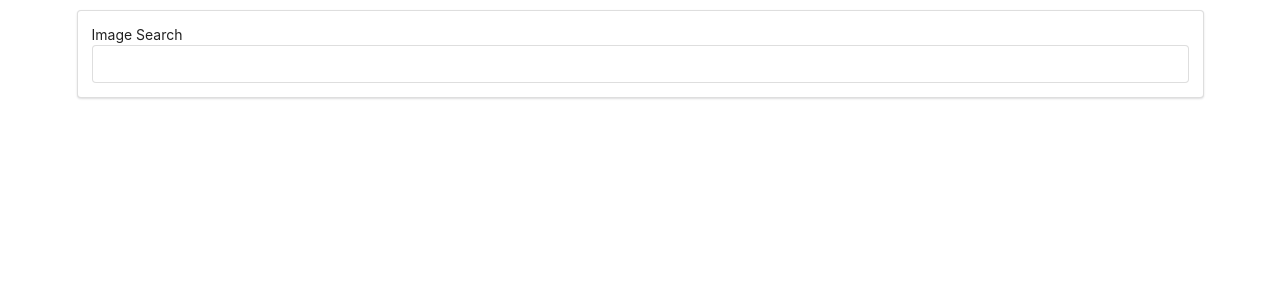
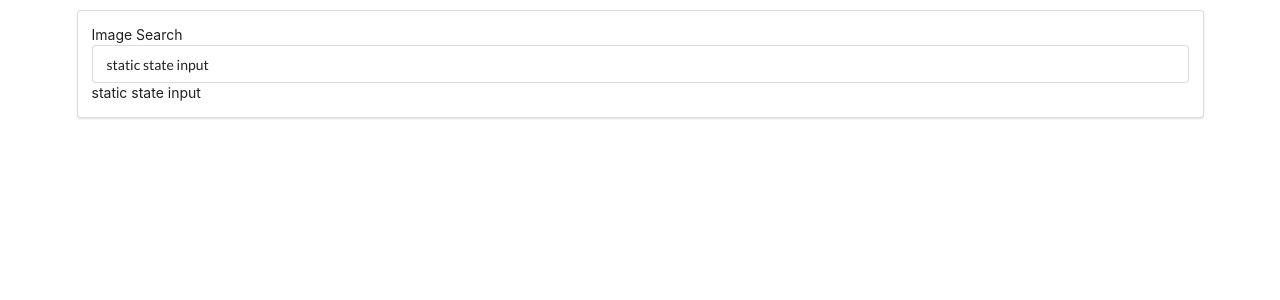
Before and after one commit to NickCelaya/Pics-Collage, a React (Create React App) app: page / in a window 1280 px wide. Shown: the top 300 px of the page. Built offline with nearby package versions, Linux system fonts and the light colour scheme.

Commit message:
Added onInputChange function the update state on user input

```diff
--- a/src/components/SearchBar.js
+++ b/src/components/SearchBar.js
@@ -1,14 +1,30 @@
 import React, { Component } from 'react';
 
 class SearchBar extends Component {
-	state = {};
+	state = {
+		userInput: 'static state input',
+	};
+
+	onInputChange = (event) => {
+		this.setState({
+			userInput: event.target.value,
+		});
+	};
+
 	render() {
+		console.log(this.state.userInput, 'state');
 		return (
 			<div className='ui segment'>
 				<form className='ui form'>
 					<label>Image Search</label>
-					<input className='field' type='text' />
+					<input
+						className='field'
+						type='text'
+						value={this.state.userInput}
+						onChange={this.onInputChange}
+					/>
 				</form>
+				{this.state.userInput}
 			</div>
 		);
 	}
```
